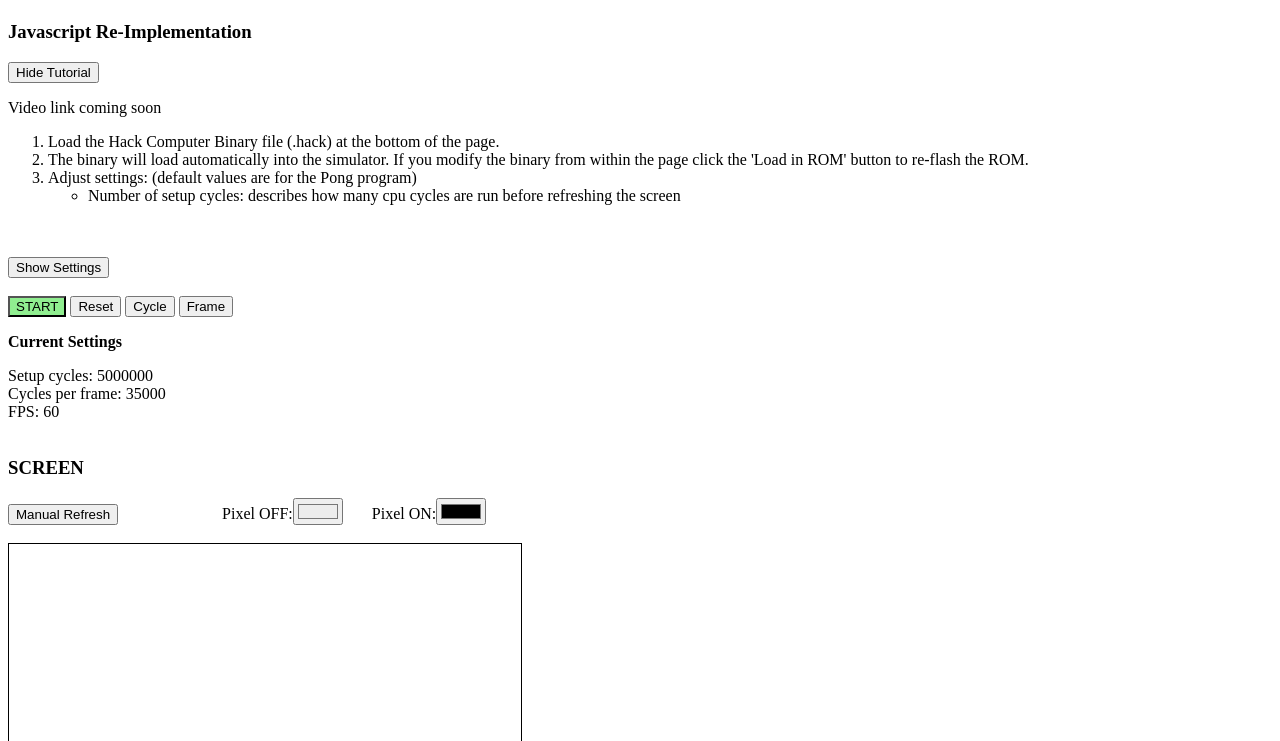
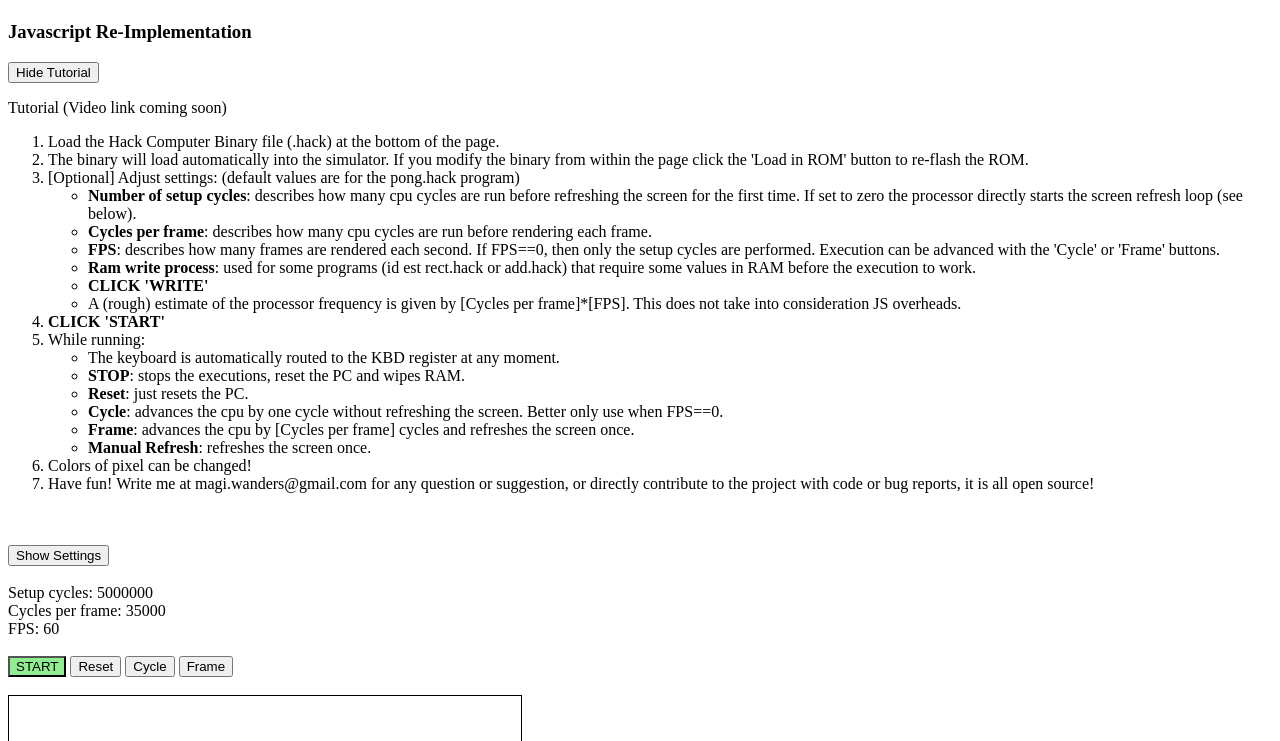
Before and after one commit to magiwanders/Nand2Tetris-Hack-Computer-JS-Reimplementation, a plain HTML site: page index.html in a window 1280 px wide. Both pictures are taken after a click on the button "Show Tutorial". Shown: the part 59-800 px from the top of the page. Drawn offline with Linux system fonts and the light colour scheme.

Commit message:
0.3 Better Interface

```diff
--- a/hack_computer_original.js
+++ b/hack_computer_original.js
@@ -6,7 +6,6 @@ var hack = new HACK_original()
 var refresh_button = document.getElementById('refresh_screen')
 var load_button = document.getElementById('load_button')
 var cycle_button = document.getElementById('cycle_button')
-var apply_button = document.getElementById('apply_button')
 var settings_button = document.getElementById('settings_button')
 var settings_div = document.getElementById('settings')
 var reset_button = document.getElementById('reset_button')
@@ -36,12 +35,6 @@ on_color = Default.hexToRGBA('#000000')
 
 reset_button.onclick = function () {
   hack.reset=1
-}
-
-apply_button.onclick = function() {
-  document.getElementById('setup_cycles_value').innerHTML = document.getElementById('setup_cycles').value
-  document.getElementById('cycles_per_frame_value').innerHTML = document.getElementById('cycles_per_frame').value
-  document.getElementById('fps_value').innerHTML = document.getElementById('fps').value
 }
 
 tutorial_button.onclick = function() {
@@ -180,6 +173,25 @@ function watchON(event) {
   // console.log(colorOFF)
 }
 
+// Settings
+document.getElementById('setup_cycles').addEventListener("change", changeSetupCycles, false);
+
+function changeSetupCycles(event) {
+  document.getElementById('setup_cycles_value').innerHTML = document.getElementById('setup_cycles').value
+}
+
+document.getElementById('cycles_per_frame').addEventListener("change", changeCyclesPerFrame, false);
+
+function changeCyclesPerFrame(event) {
+  document.getElementById('cycles_per_frame_value').innerHTML = document.getElementById('cycles_per_frame').value
+}
+
+document.getElementById('fps').addEventListener("change", changeFPS, false);
+
+function changeFPS(event) {
+  document.getElementById('fps_value').innerHTML = document.getElementById('fps').value
+}
+
 // File
 
 document.getElementById('rom_file').addEventListener('change', function() {
--- a/index.html
+++ b/index.html
@@ -15,15 +15,33 @@
     <button id="tutorial_button">Show Tutorial</button>
 
     <div id='tutorial' style='display: none;'>
-      <p>Video link coming soon</p>
+      <p>Tutorial (Video link coming soon)</p>
       <ol>
         <li>Load the Hack Computer Binary file (.hack) at the bottom of the page.</li>
         <li>The binary will load automatically into the simulator. If you modify the binary from within the page click the 'Load in ROM' button to re-flash the ROM.</li>
-        <li>Adjust settings: (default values are for the Pong program)
+        <li> [Optional] Adjust settings: (default values are for the pong.hack program)
           <ul>
-            <li>Number of setup cycles: describes how many cpu cycles are run before refreshing the screen </li>
+            <li><b>Number of setup cycles</b>: describes how many cpu cycles are run before refreshing the screen for the first time. If set to zero the processor directly starts the screen refresh loop (see below).</li>
+            <li><b>Cycles per frame</b>: describes how many cpu cycles are run before rendering each frame.</li>
+            <li><b>FPS</b>: describes how many frames are rendered each second. If FPS==0, then only the setup cycles are performed. Execution can be advanced with the 'Cycle' or 'Frame' buttons.</li>
+            <li><b>Ram write process</b>: used for some programs (id est rect.hack or add.hack) that require some values in RAM before the execution to work.</li>
+            <li> <b>CLICK 'WRITE'</b> </li>
+            <li>A (rough) estimate of the processor frequency is given by [Cycles per frame]*[FPS]. This does not take into consideration JS overheads.</li>
           </ul>
         </li>
+        <li> <b>CLICK 'START'</b> </li>
+        <li>While running:
+          <ul>
+            <li>The keyboard is automatically routed to the KBD register at any moment.</li>
+            <li><b>STOP</b>: stops the executions, reset the PC and wipes RAM.</li>
+            <li><b>Reset</b>: just resets the PC.</li>
+            <li><b>Cycle</b>: advances the cpu by one cycle without refreshing the screen. Better only use when FPS==0.</li>
+            <li><b>Frame</b>: advances the cpu by [Cycles per frame] cycles and refreshes the screen once. </li>
+            <li><b>Manual Refresh</b>: refreshes the screen once. </li>
+          </ul>
+        </li>
+        <li>Colors of pixel can be changed!</li>
+        <li>Have fun! Write me at magi.wanders@gmail.com for any question or suggestion, or directly contribute to the project with code or bug reports, it is all open source!</li>
       </ol>
     </div>
 
@@ -45,7 +63,6 @@
       <label for="fps">Frames per second:</label>
       <input type="number" id="fps" name="fps" value = 60>
       <br>
-      <button id="apply_button">Apply</button>
 
       <br>
       <label for="fps">RAM[</label>
@@ -59,24 +76,22 @@
     </div>
 
     <br><br>
-    <button id="start_button" style="background: lightgreen;">START</button>
-    <button id="reset_button">Reset</button>
-    <button id="cycle_button">Cycle</button>
-    <button id="frame_button">Frame</button>
-    <p><b>Current Settings</b></p>
     <div style="display:inline-block;">Setup cycles: </div> <div id = "setup_cycles_value" style="display:inline-block;">5000000</div>
     <br>
     <div style="display:inline-block;">Cycles per frame: </div> <div id = "cycles_per_frame_value" style="display:inline-block;">35000</div>
     <br>
     <div style="display:inline-block;">FPS: </div> <div id = "fps_value" style="display:inline-block;">60</div>
+
     <br><br>
-
-    <h3>SCREEN</h3>
+    <button id="start_button" style="background: lightgreen;">START</button>
+    <button id="reset_button">Reset</button>
+    <button id="cycle_button">Cycle</button>
+    <button id="frame_button">Frame</button>
+    <br><br>
+    <canvas id="screen" width=512 height=256 style="border: 1px solid;"> </canvas>
     <button id="refresh_screen">Manual Refresh</button>
     <label for="pixelOFF_color" style='margin-left: 100px;'>Pixel OFF:</label><input type="color" name="pixelOFF_color" id="pixelOFF_color" value="#EDEDED">
     <label for="pixelON_color" style='margin-left: 25px;'>Pixel ON:</label><input type="color" name="pixelON_color" id="pixelON_color" value="#000000">
-    <br><br>
-    <canvas id="screen" width=512 height=256 style="border: 1px solid;"> </canvas>
 
     <h3 id='KBD'>KBD=""</h3>
 
```
